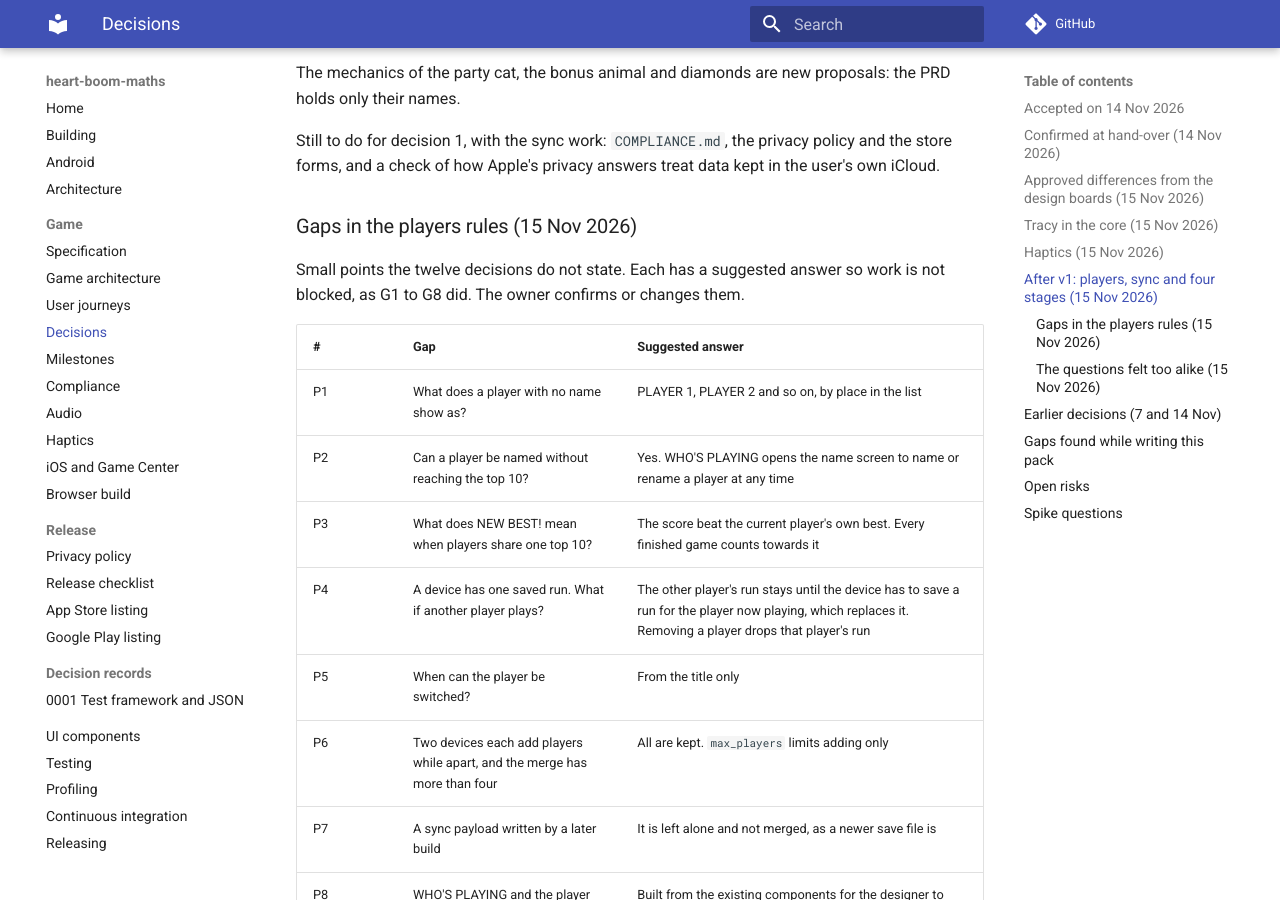
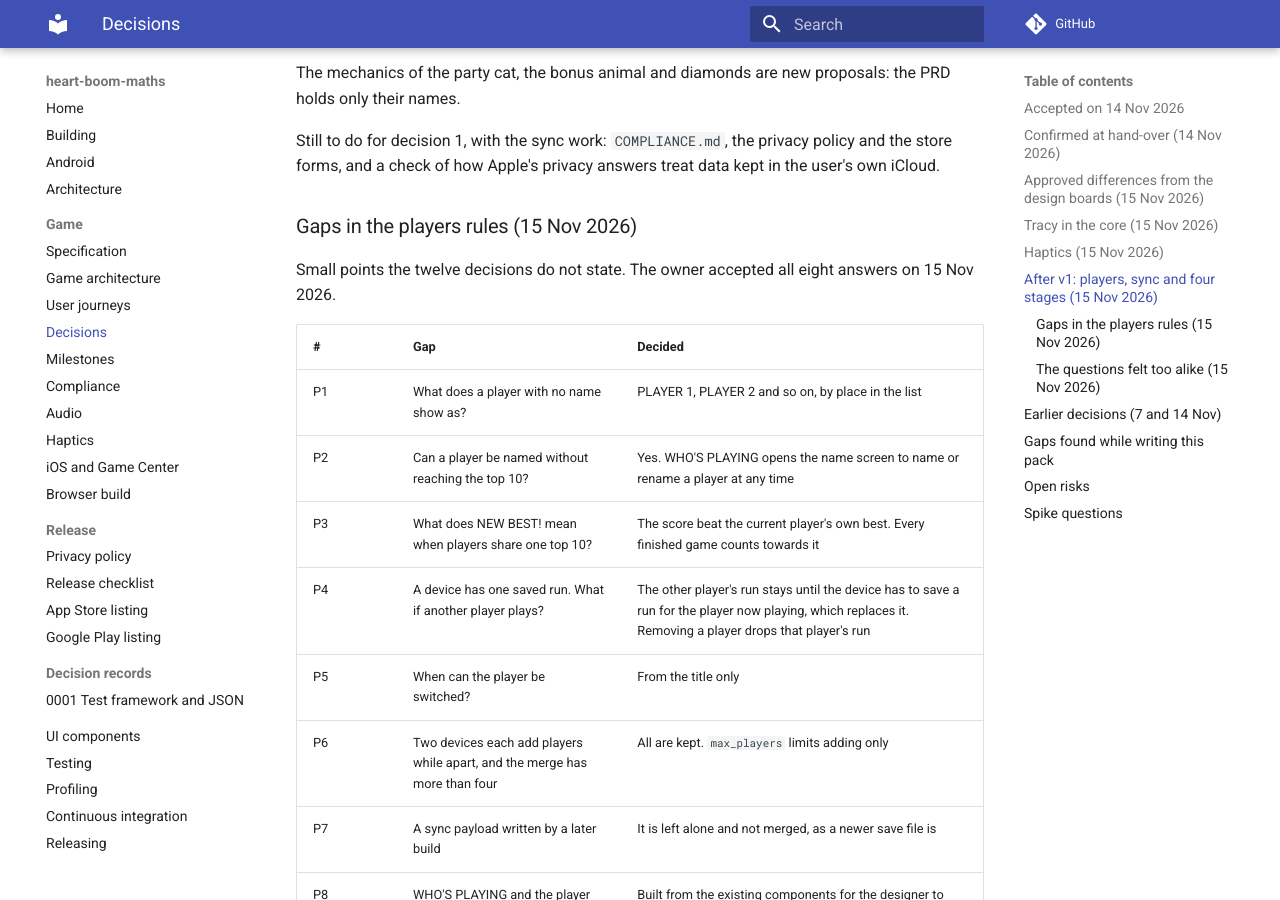
Before and after one commit to iainchesworthlabs/heart-boom-maths, an MkDocs documentation site: the page built from docs/DECISIONS.md, in a window 1280 px wide and 900 px high, scrolled down 3928 px. Built offline with MkDocs 1.6.1 and Material for MkDocs 9.7.7, drawn with Linux system fonts in a browser that asks for light colours; comment, search, counter and statistics services are not loaded.

Commit message:
Record that the owner accepted the players gap answers
Signed-off-by: Iain Chesworth <iain.chesworth@gmail.com>

```diff
--- a/docs/DECISIONS.md
+++ b/docs/DECISIONS.md
@@ -78,9 +78,9 @@ Still to do for decision 1, with the sync work: `COMPLIANCE.md`, the privacy pol
 
 ### Gaps in the players rules (15 Nov 2026)
 
-Small points the twelve decisions do not state. Each has a suggested answer so work is not blocked, as G1 to G8 did. The owner confirms or changes them.
+Small points the twelve decisions do not state. The owner accepted all eight answers on 15 Nov 2026.
 
-| # | Gap | Suggested answer |
+| # | Gap | Decided |
 |---|---|---|
 | P1 | What does a player with no name show as? | PLAYER 1, PLAYER 2 and so on, by place in the list |
 | P2 | Can a player be named without reaching the top 10? | Yes. WHO'S PLAYING opens the name screen to name or rename a player at any time |
```
